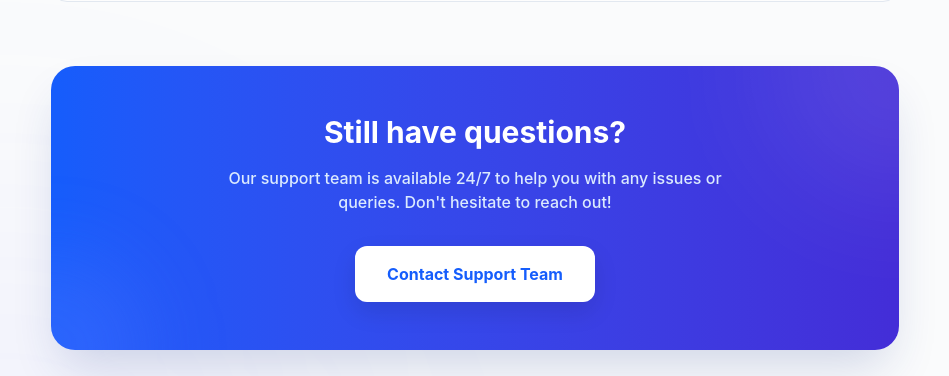
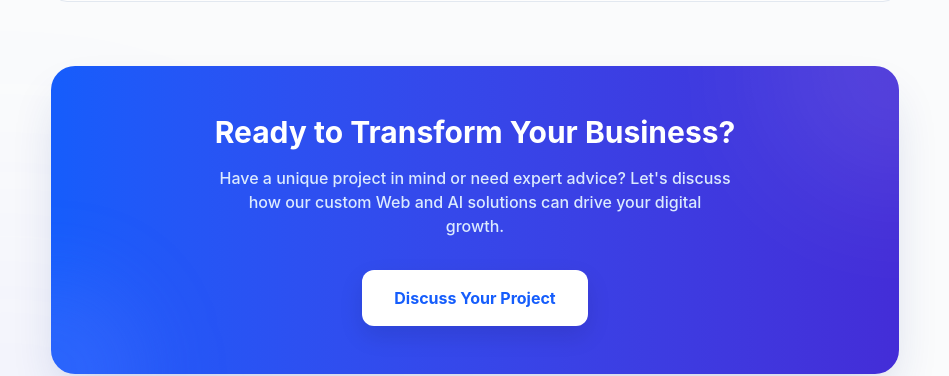
Before and after one commit to sultanraham/Devnexes, a React (Vite) app: page / in a window 1280 px wide. Shown: the part 7758-8134 px from the top of the page, without its empty margins (165-1114 px from the left). Built offline with nearby package versions, Linux system fonts and the light colour scheme; no server answers; the database is empty.

Commit message:
Update FAQ banner copy for web agency

```diff
--- a/src/components/FAQSection.jsx
+++ b/src/components/FAQSection.jsx
@@ -142,15 +142,15 @@ const FAQSection = ({ t }) => {
           <div className="absolute bottom-0 left-0 w-48 h-48 bg-indigo-400/20 rounded-full blur-2xl transform -translate-x-1/2 translate-y-1/2 pointer-events-none" />
 
           <div className="relative z-10">
-            <h4 className="text-2xl md:text-3xl font-bold mb-4">Still have questions?</h4>
+            <h4 className="text-2xl md:text-3xl font-bold mb-4">Ready to Transform Your Business?</h4>
             <p className="text-blue-100 mb-8 max-w-lg mx-auto font-medium">
-              Our support team is available 24/7 to help you with any issues or queries. Don't hesitate to reach out!
+              Have a unique project in mind or need expert advice? Let's discuss how our custom Web and AI solutions can drive your digital growth.
             </p>
             <a
               href="mailto:support@devnexes.com"
               className="inline-flex items-center justify-center bg-white text-blue-600 px-8 py-4 rounded-xl font-bold hover:bg-blue-50 hover:scale-105 active:scale-95 transition-all shadow-[0_10px_25px_rgba(0,0,0,0.1)]"
             >
-              Contact Support Team
+              Discuss Your Project
             </a>
           </div>
         </motion.div>
```
